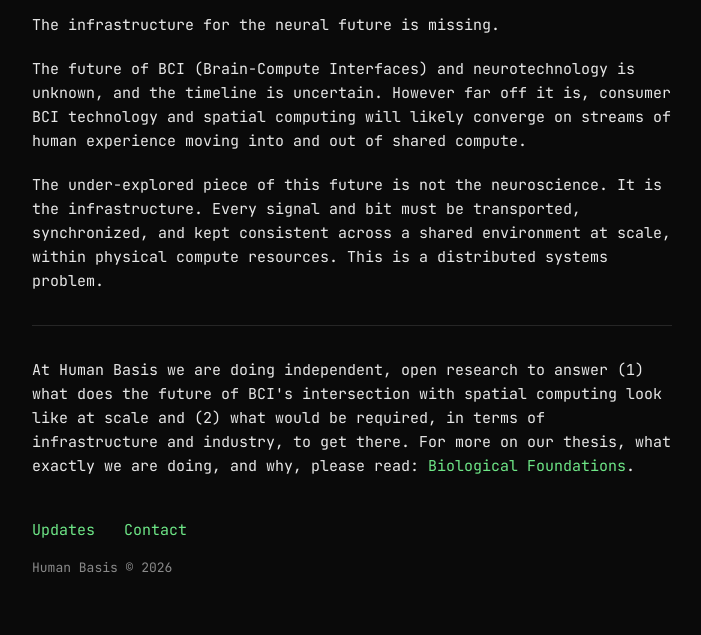
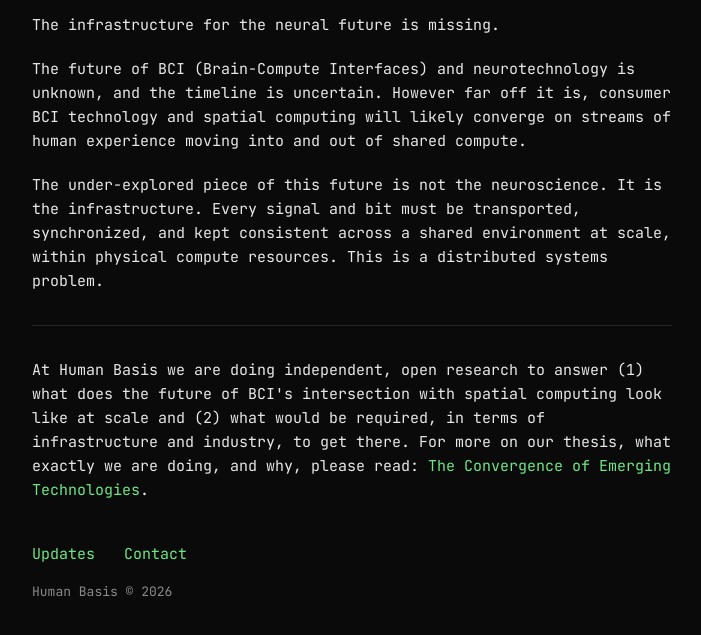
Before and after one commit to morotioyeyemi/humanbasis, a plain HTML site: page site/index.html in a window 1280 px wide. Shown: the part 115-750 px from the top of the page, without its empty margins (272-973 px from the left). Drawn offline with Linux system fonts and the light colour scheme.

Commit message:
copy: link The Convergence of Emerging Technologies (was Biological Foundations)

```diff
--- a/site/index.html
+++ b/site/index.html
@@ -56,7 +56,7 @@
 
     <hr />
 
-    <p>At Human Basis we are doing independent, open research to answer (1) what does the future of BCI's intersection with spatial computing look like at scale and (2) what would be required, in terms of infrastructure and industry, to get there. For more on our thesis, what exactly we are doing, and why, please read: <a href="#">Biological Foundations</a>.</p>
+    <p>At Human Basis we are doing independent, open research to answer (1) what does the future of BCI's intersection with spatial computing look like at scale and (2) what would be required, in terms of infrastructure and industry, to get there. For more on our thesis, what exactly we are doing, and why, please read: <a href="#">The Convergence of Emerging Technologies</a>.</p>
 
     <nav>
       <a href="https://github.com/morotioyeyemi">Updates</a>
```
